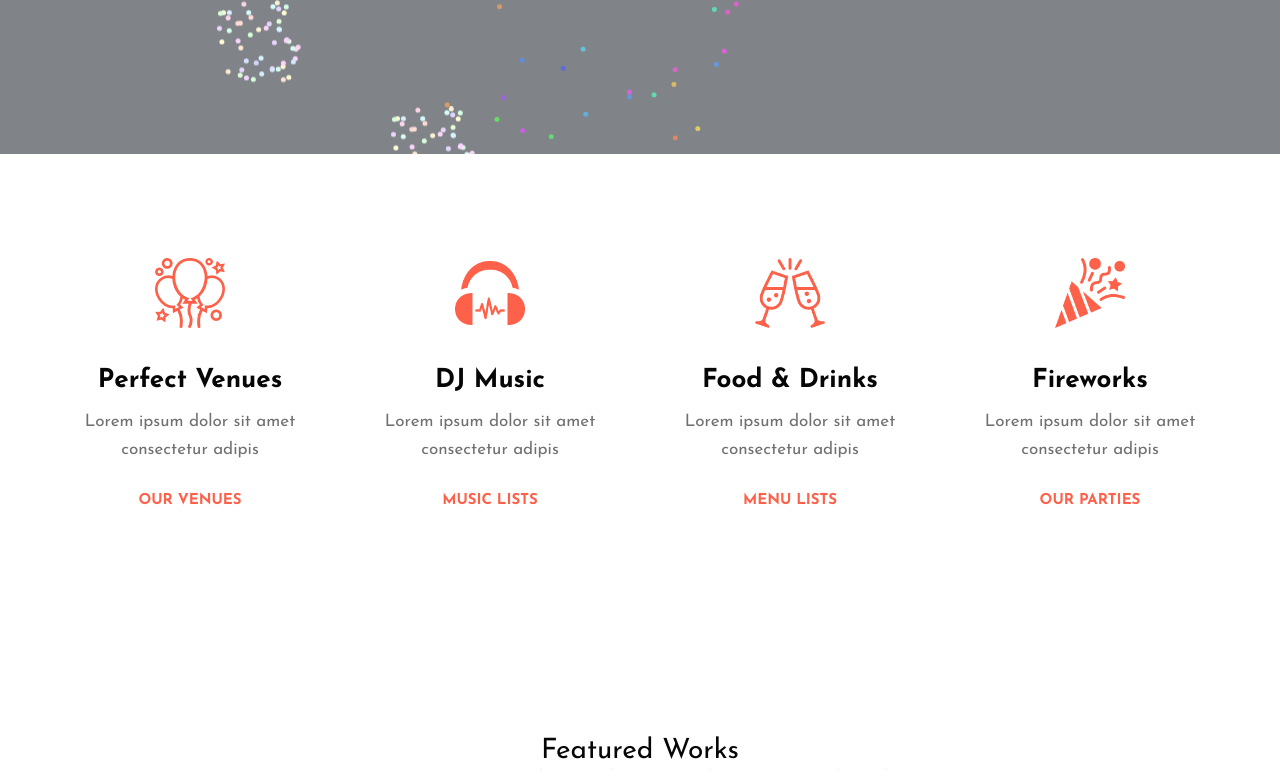
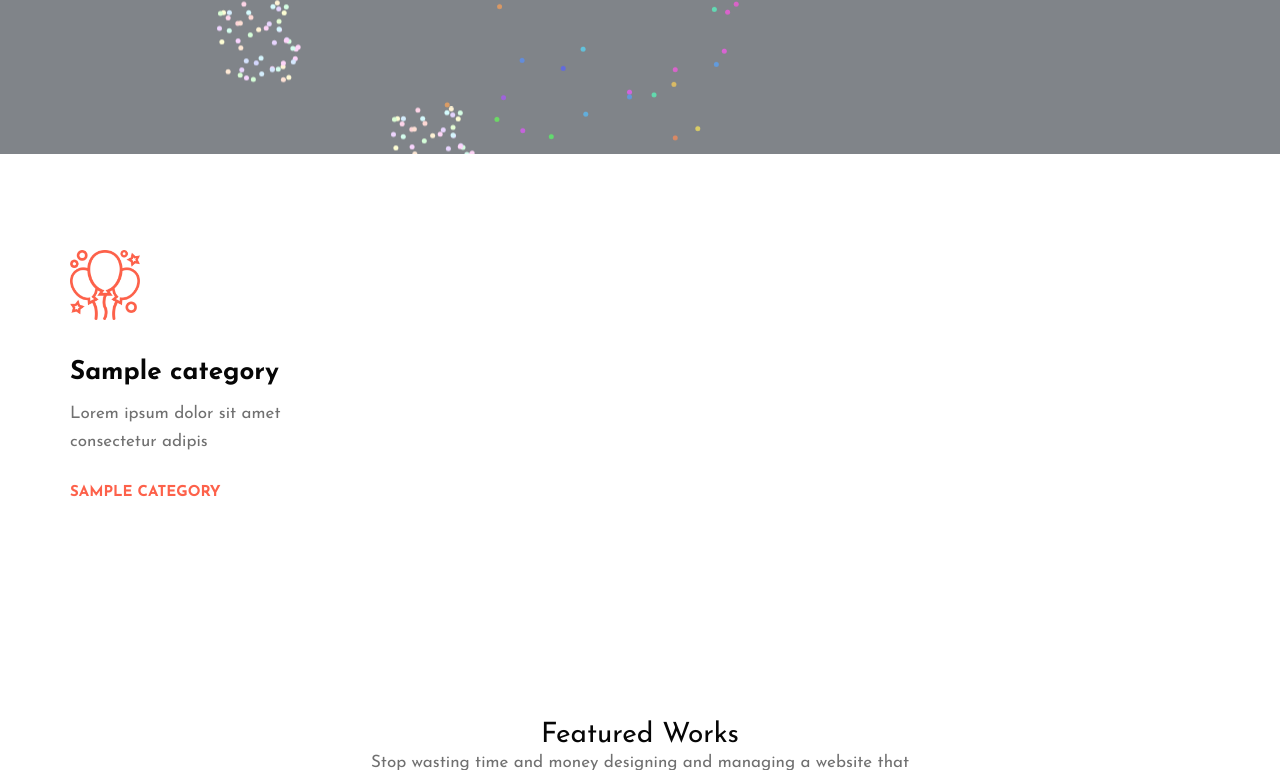
Before and after one commit to suye0620/WuTongShuWeb, a Django app: page / in a window 1280 px wide. Shown: the part 646-1416 px from the top of the page. Run offline with Django 3.2, Linux system fonts and the light colour scheme; tables that the repository leaves empty hold one stand-in row (values such as "Sample post"); grey boxes marked "Sample" are stand-in pictures; some libraries are stand-ins or nearby versions; some web fonts are replaced.

Commit message:
2023-04-29-01-品牌详情页设计一半

```diff
--- a/WuTongShu/details/urls.py
+++ b/WuTongShu/details/urls.py
@@ -7,4 +7,6 @@
     path('', views.index, name='index'),
     path('brand-activities/', views.brand_details, name='brand_details'),
     path('departments/', views.department_details, name='department_details'),
+    # 文章分类详情页
+    path('article_category/(?P<id>[0-9]+)$', views.article_category, name='article_category'),
 ]
--- a/WuTongShu/details/views.py
+++ b/WuTongShu/details/views.py
@@ -1,5 +1,6 @@
 from django.shortcuts import render
-from .models import Banner
+from .models import Banner, Category
+
 
 # Create your views here.
 def brand_details(request):
@@ -11,14 +12,31 @@
     # render introduction pages for different administrative departments
     return render(request, "details/department_details.html")
 
+
 def index(request):
     # index page
     if request.method == "GET":
         # 取出所有横幅
         all_banners = Banner.objects.all()
-        str_banners = ",".join(["\""+banner.banner_url+"\"" for banner in all_banners])
+        str_banners = ",".join(["\"" + banner.banner_url + "\"" for banner in all_banners])
+
+        # 取出所有品牌
+        categories = Category.objects.all()
         # 需要传递给模板（templates）的对象
         context = {
             'all_banners': str_banners,
+            'categories': categories,
         }
     return render(request, "index.html", context=context)
+
+
+def article_category(request, id):
+    """文章分类详情页"""
+    category = Category.objects.get(id=id)
+    articles = Category.objects.get(id=id).article_set.all()  # 获取该id对应的所有的文章
+    context = {
+        'category': category,
+        'id': id,
+        'articles': articles
+    }
+    return render(request, 'details/article_category.html', context=context)
--- a/WuTongShu/templates/index.html
+++ b/WuTongShu/templates/index.html
@@ -132,66 +132,25 @@
     <section class="w3l-feature-8">
         <div class="features-main py-5">
             <div class="container py-md-5 py-4">
-                <div class="row features text-center py-xl-2">
+                {% for category in categories %}
                     <div class="col-lg-3 col-sm-6 feature-1">
                         <div class="feature-body">
                             <div class="feature-images pb-sm-3 pb-1">
                                 <img src="{% static 'images/icon1.png' %}" alt="" class="img-fluid">
                             </div>
                             <div class="feature-info mt-4">
-                                <a href="about.html">
+                                <a href="{% url 'article_category' category.id %}">
                                     <h3 class="feature-titel">
-                                        Perfect Venues
+                                        {{ category.name }}
                                     </h3>
                                 </a>
                                 <p class="feature-text">Lorem ipsum dolor sit amet consectetur adipis</p>
-                                <a href="about.html" class="btn btn-style btn-style-normal mt-4">Our Venues</a>
+                                <a href="{% url 'article_category' category.id %}" class="btn btn-style btn-style-normal mt-4">{{ category.name }}</a>
                             </div>
                         </div>
                     </div>
-                    <div class="col-lg-3 col-sm-6 feature-2 mt-sm-0 mt-5">
-                        <div class="feature-body">
-                            <div class="feature-images pb-sm-3 pb-1">
-                                <img src="{% static 'images/icon2.png' %}" alt="" class="img-fluid">
-                            </div>
-                            <div class="feature-info mt-4">
-                                <a href="about.html">
-                                    <h3 class="feature-titel">DJ Music</h3>
-                                </a>
-                                <p class="feature-text">Lorem ipsum dolor sit amet consectetur adipis</p>
-                                <a href="about.html" class="btn btn-style btn-style-normal mt-4">Music Lists</a>
-                            </div>
-                        </div>
-                    </div>
-                    <div class="col-lg-3 col-sm-6 feature-3 mt-lg-0 mt-5">
-                        <div class="feature-body">
-                            <div class="feature-images pb-sm-3 pb-1">
-                                <img src="{% static 'images/icon3.png' %}" alt="" class="img-fluid">
-                            </div>
-                            <div class="feature-info mt-4">
-                                <a href="about.html">
-                                    <h3 class="feature-titel">Food & Drinks</h3>
-                                </a>
-                                <p class="feature-text">Lorem ipsum dolor sit amet consectetur adipis</p>
-                                <a href="about.html" class="btn btn-style btn-style-normal mt-4">Menu Lists</a>
-                            </div>
-                        </div>
-                    </div>
-                    <div class="col-lg-3 col-sm-6 feature-3 mt-lg-0 mt-5">
-                        <div class="feature-body">
-                            <div class="feature-images pb-sm-3 pb-1">
-                                <img src="{% static 'images/icon4.png' %}" alt="" class="img-fluid">
-                            </div>
-                            <div class="feature-info mt-4">
-                                <a href="about.html">
-                                    <h3 class="feature-titel">Fireworks</h3>
-                                </a>
-                                <p class="feature-text">Lorem ipsum dolor sit amet consectetur adipis</p>
-                                <a href="about.html" class="btn btn-style btn-style-normal mt-4">Our Parties</a>
-                            </div>
-                        </div>
-                    </div>
-                </div>
+                {% endfor %}
+
             </div>
         </div>
     </section>
```
Also changed, not shown: WuTongShu/details/templatetags/extras.py (added, +7 -0 lines), WuTongShu/templates/details/article_category.html (added, +144 -0 lines), README.md, WuTongShu/details/templatetags/__init__.py (added).
